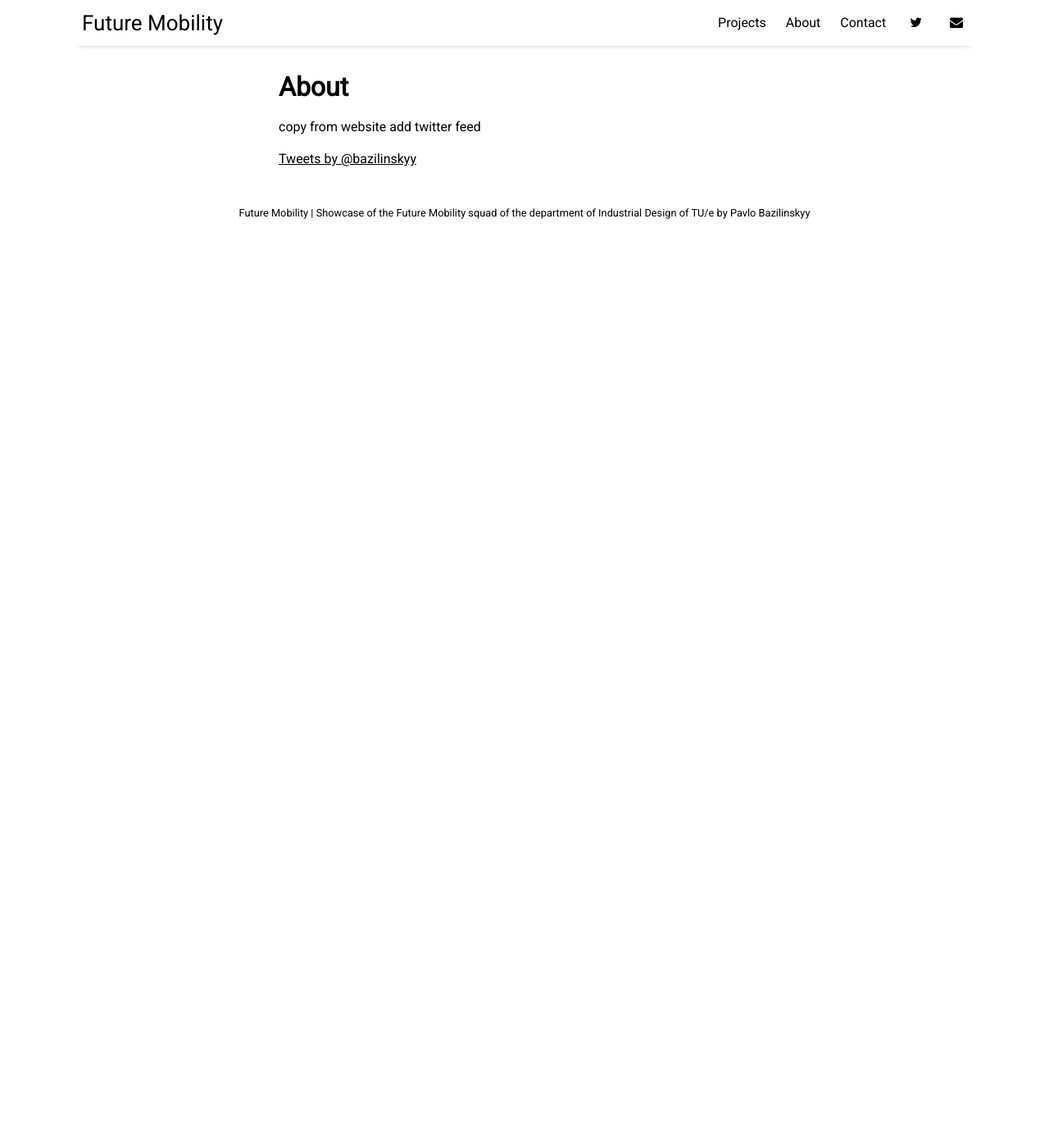
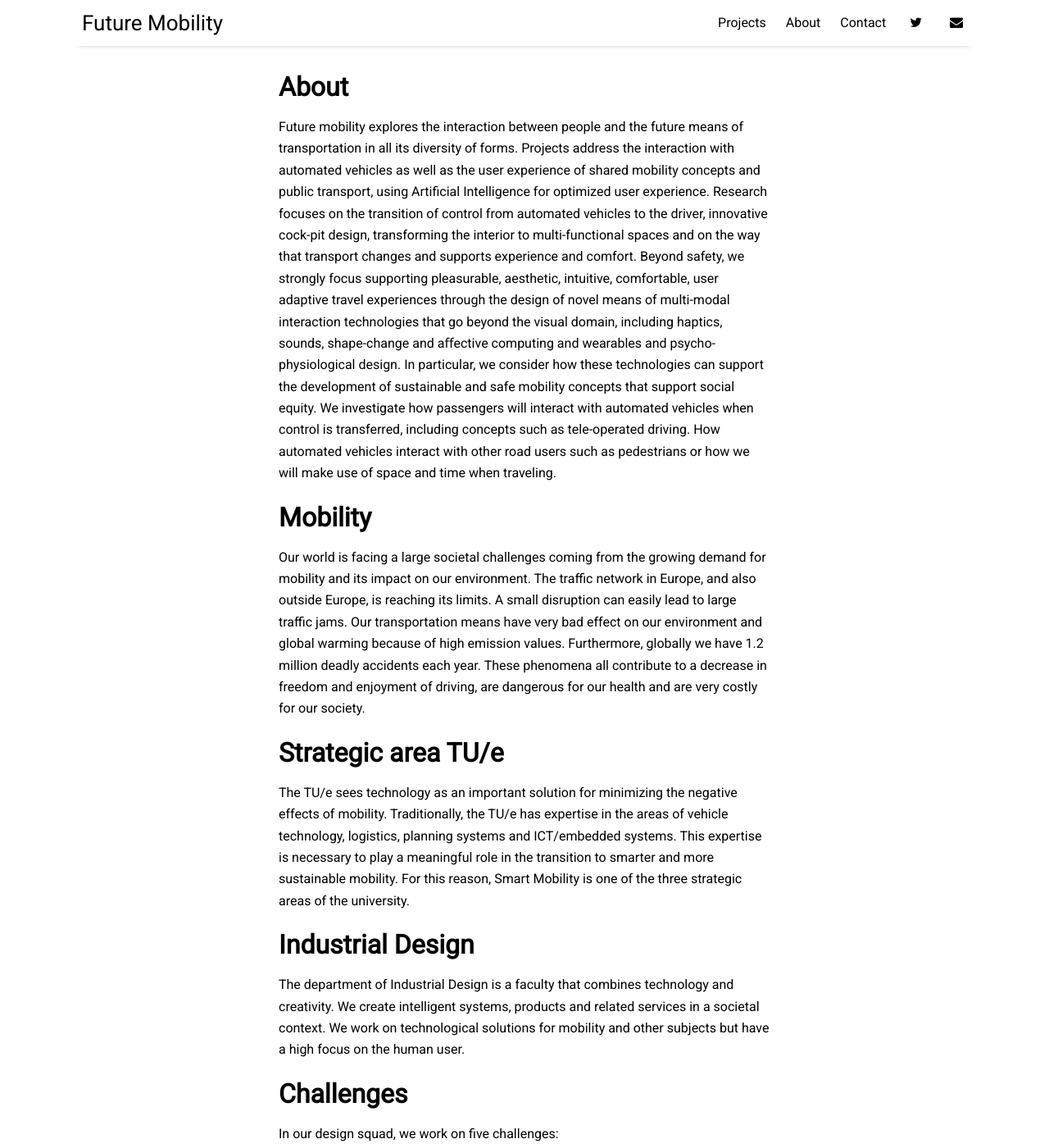
Before and after one commit to bazilinskyy/mobility-squad, a Jekyll site: the page built from pages/about.md, in a window 1280 px wide and 1400 px high. Shown: the whole window at 82% size. Built offline with Jekyll 4.4.1, drawn with Linux system fonts in a browser that asks for light colours; nearby versions of some CDN libraries; comment, search, counter and statistics services are not loaded; some of the changed text lies outside the part shown.

Commit message:
Updated text

```diff
--- a/_data/settings.yml
+++ b/_data/settings.yml
@@ -16,7 +16,7 @@ social:
 - {icon: 'twitter', link:    'https://twitter.com/bazilinskyy'}
 # - {icon: 'facebook', link:   'https://www.facebook.com/paululele'}
 # - {icon: 'instagram', link:  'https://instagram.com/paululele'}
-- {icon: 'envelope', link:   'mailto:p.bazilinskyy@tue.nl'}
+- {icon: 'envelope', link:   'mailto:m.j.broekhuijsen@tue.nl'}
 # - {icon: 'rss-square', link: 'feed.xml'}
 # - {icon: 'rss-square', link: 'rss-feed.xml'}
 
--- a/pages/about.md
+++ b/pages/about.md
@@ -4,9 +4,42 @@ title: About
 permalink: /about
 ---
 
-copy from website
-add twitter feed
+Future mobility explores the interaction between people and the future means of transportation in all its diversity of forms. Projects address the interaction with automated vehicles as well as the user experience of shared mobility concepts and public transport, using Artificial Intelligence for optimized user experience. Research focuses on the transition of control from automated vehicles to the driver, innovative cock-pit design, transforming the interior to multi-functional spaces and on the way that transport changes and supports experience and comfort. Beyond safety, we strongly focus supporting pleasurable, aesthetic, intuitive, comfortable, user adaptive travel experiences through the design of novel means of multi-modal interaction technologies that go beyond the visual domain, including haptics, sounds, shape-change and aﬀective computing and wearables and psycho-physiological design. In particular, we consider how these technologies can support the development of sustainable and safe mobility concepts that support social equity. We investigate how passengers will interact with automated vehicles when control is transferred, including concepts such as tele-operated driving. How automated vehicles interact with other road users such as pedestrians or how we will make use of space and time when traveling.
+
+# Mobility
+Our world is facing a large societal challenges coming from the growing demand for mobility and its impact on our environment. The traffic network in Europe, and also outside Europe,  is reaching its limits. A small disruption can easily lead to large traffic jams. Our transportation means  have very bad effect on our environment and global warming because of high emission values. Furthermore, globally we have 1.2 million deadly accidents each year. These phenomena all contribute to a decrease in freedom and enjoyment of driving, are dangerous for our health and are very costly for our society.
+
+# Strategic area TU/e
+The TU/e sees technology as an important solution for minimizing the negative effects of mobility. Traditionally, the TU/e has expertise in the areas of vehicle technology, logistics, planning systems and ICT/embedded systems. This expertise is necessary to play a meaningful role in the transition to smarter and more sustainable mobility. For this reason, Smart Mobility is one of the three strategic areas of the university.
+
+# Industrial Design
+The department of Industrial Design is a faculty that combines technology and creativity. We create intelligent systems, products and related services in a societal context. We work on technological solutions for mobility and other subjects but have a high focus on the human user.
+
+# Challenges
+In our design squad, we work on five challenges:
+1. Automated driving
+2. Adaptive interiors
+3. Change from ownership to mobility as a service
+4. Sustainability
+5. Connectivity & Internet of Things
+
+Each semester, a few more concrete topics are selected for defining project briefs.
+
+## Automated driving
+It is almost market-ready and is expected to revolutionize the driving experience. How will we interact with these vehicles (inside & outside) and how does the future interior support our needs such as non-driving activities?
+
+## Adaptive interiors
+Novel interactive materials such as smart textiles and metamaterials will support the design of more comfortable and responsive and adaptive vehicle interiors to both increase pleasure in driving and support shared car ownership by adapting to different drivers and styles.
+
+## Change from ownership to mobility as a service
+Urbanization decreases the effectiveness and cost-efficiency of private transportation. Also, the trend towards a Sharing Economy has resulted in initiatives for joint ownership in diverse forms and ride- or car-sharing programs.
+
+## Sustainability
+Solar powered vehicles will impose interesting challenges in terms of changing drivers behavior to increase power-efficiency, but also lightweight 3D-printed structures and bio-based materials will support weight reduction as well as circularity.
+
+## Connectivity and Internet of Things
+People and Things are inter-connected 24/7. Developments such as connected cars extend this into the mobility domain. People want to remain connected while on the go and cars themselves are a huge data source, offering new opportunities to the users and society with clear links to the Internet of Things and Big Data.
 
 <div style="margin-bottom: 14px; ">
-  <a class="twitter-timeline" data-height="470" data-theme="dark" href="https://twitter.com/bazilinskyy?ref_src=twsrc%5Etfw">Tweets by @bazilinskyy</a> <script async src="https://platform.twitter.com/widgets.js" charset="utf-8"></script>
+  <a class="twitter-timeline" data-height="470" data-theme="light" href="https://twitter.com/bazilinskyy?ref_src=twsrc%5Etfw">Tweets by @bazilinskyy</a> <script async src="https://platform.twitter.com/widgets.js" charset="utf-8"></script>
 </div>
```
Also changed, not shown: pages/contact.md (+1 -1 lines).
